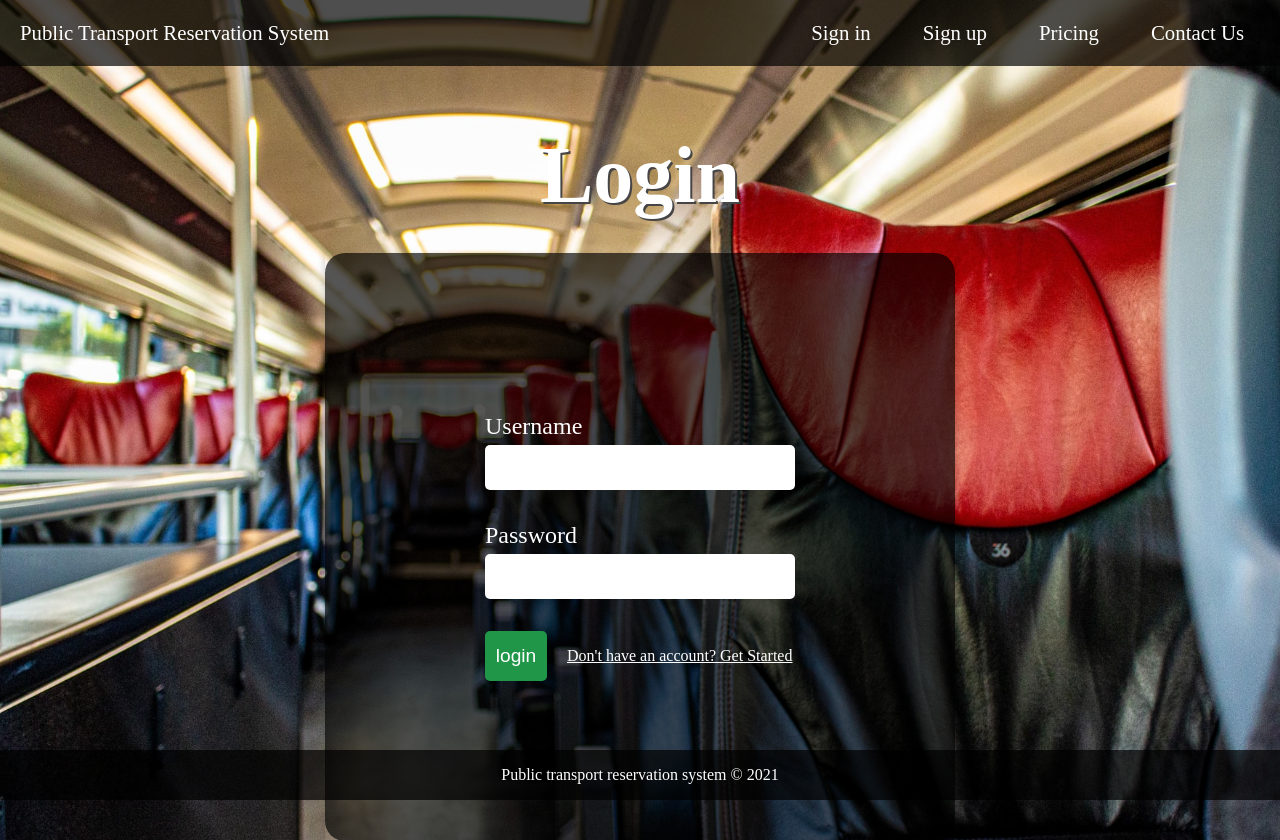
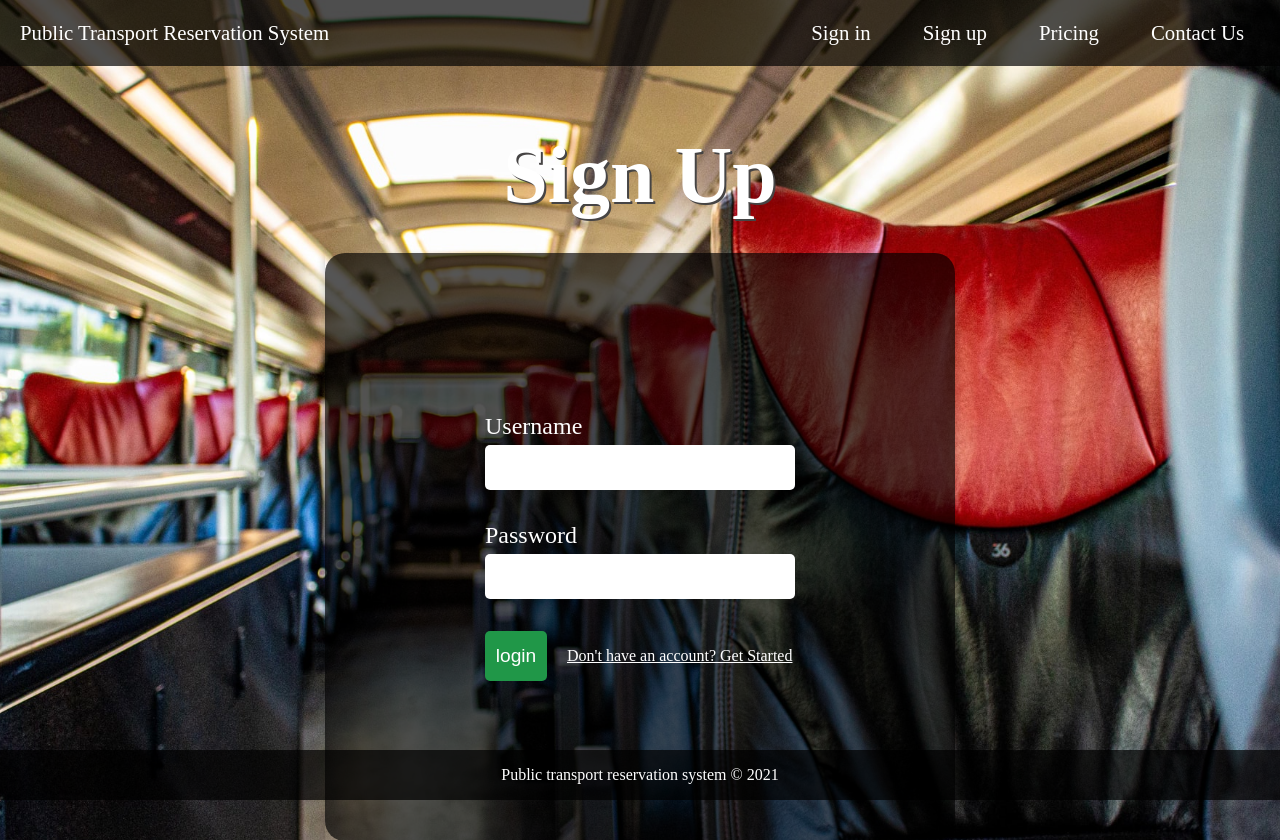
Before and after one commit to Shahadh7/public-transport-reservation-system, a PHP site: page /views/login.php in a window 1280 px wide. Shown: the top 840 px of the page. Run offline with PHP 8.4, Linux system fonts and the light colour scheme.

Commit message:
login header changed

```diff
--- a/views/login.php
+++ b/views/login.php
@@ -12,7 +12,7 @@
             <?php include '../templates/header.php' ?>
         </section>
         <section class="content-section">
-        <h1 class="main-header">Login</h1>
+        <h1 class="main-header">Sign Up</h1>
             <div class="user-login">
                 <div class="login-form">
                     <form action="" method="post">
```
